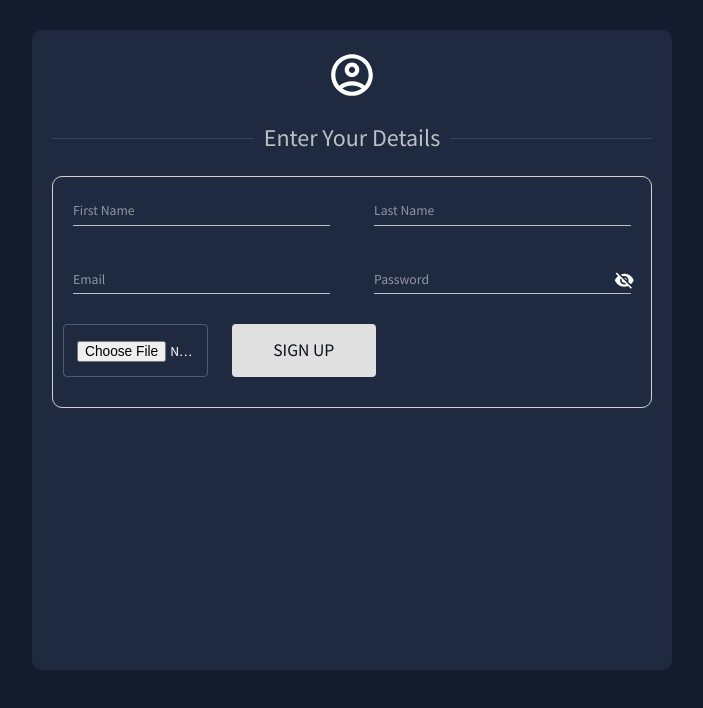
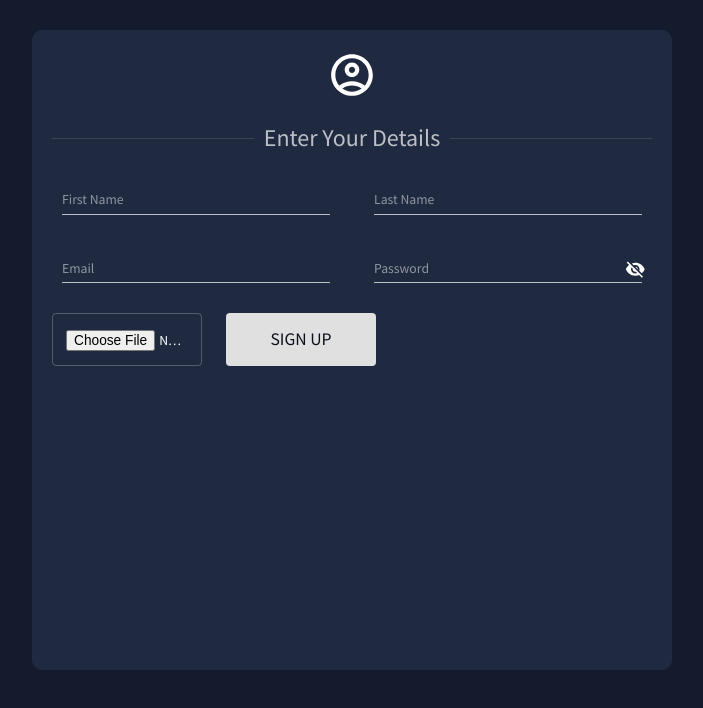
Before and after one commit to worashf/taskify-frontend, a React (Create React App) app: page /signup in a window 1280 px wide. Shown: the top 708 px of the page, without its empty margins (288-991 px from the left). Built offline with nearby package versions, Linux system fonts and the light colour scheme.

Commit message:
Remove unused style

```diff
--- a/src/index.css
+++ b/src/index.css
@@ -30,15 +30,3 @@ body,
 ::-webkit-scrollbar-thumb:hover{
   background: #555;
 }
-
-
-.form-dark{
-  border:  1px solid #d3cfcf;
-  padding: 10px;
-  border-radius: 10px;
-}
-.form-light{
-  border:  1px solid #a4a3a3;
-  padding: 10px;
-  border-radius: 10px;
-}
```
